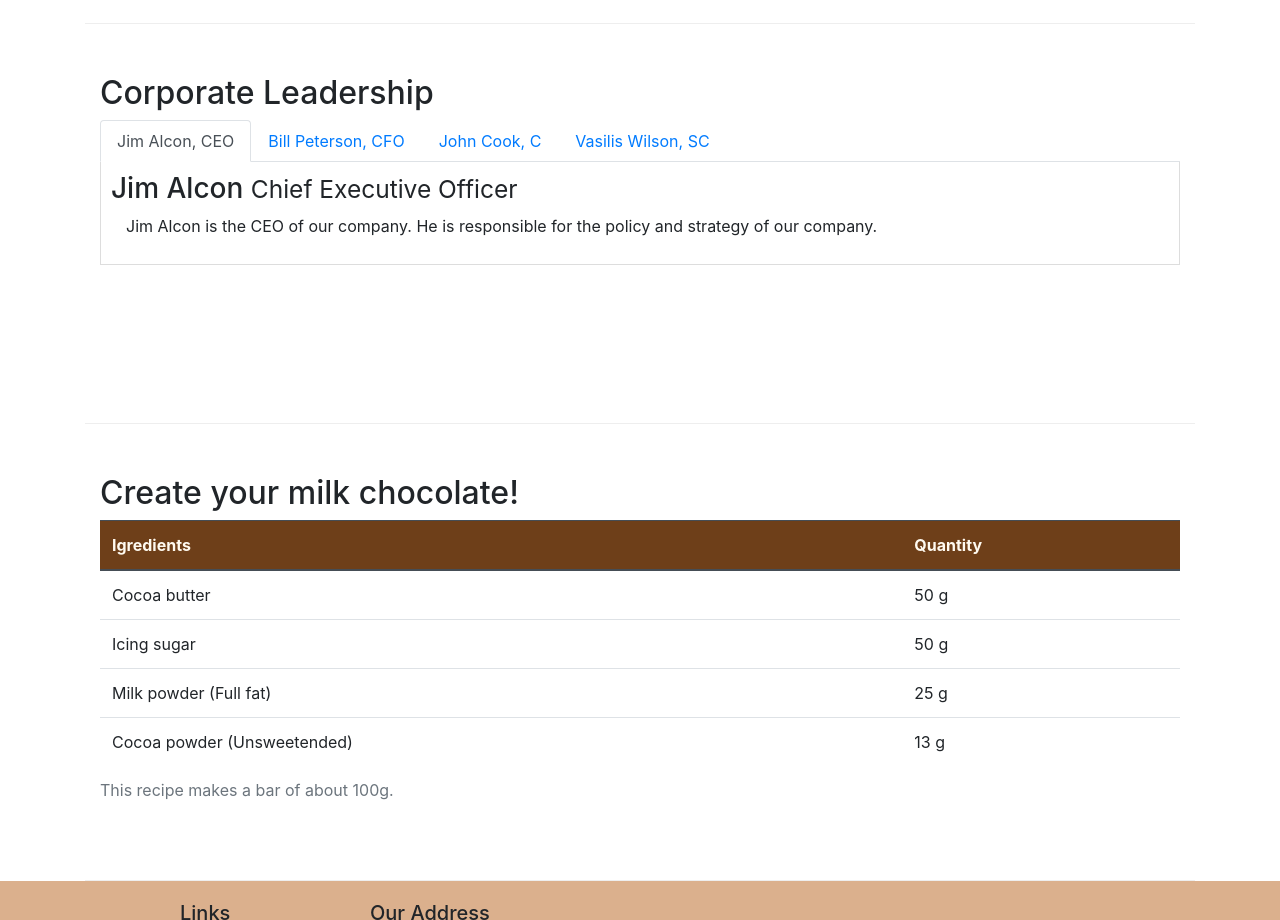
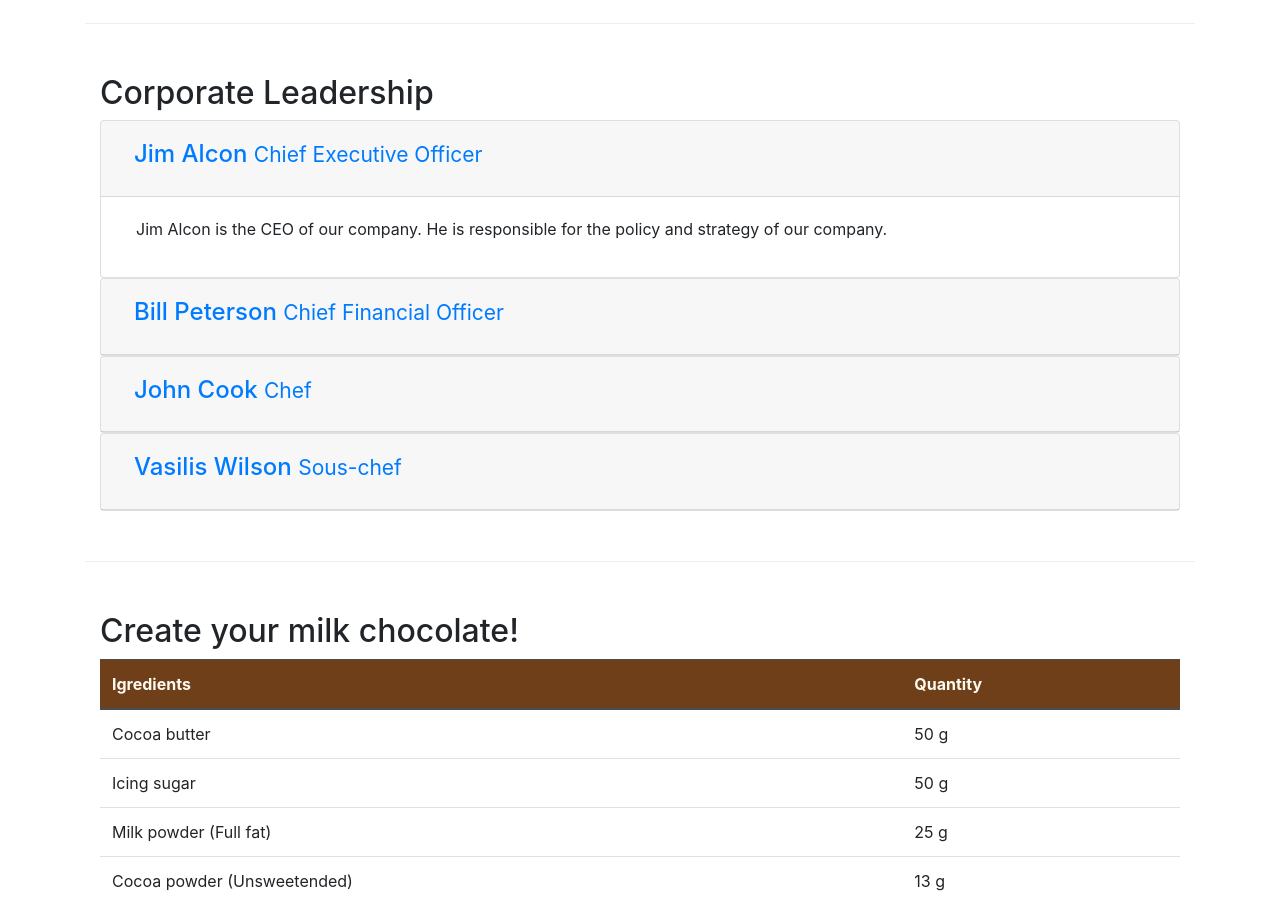
Before and after one commit to vasilis-smiris/leChocolat, a website: page aboutus.html in a window 1280 px wide. Shown: the part 820-1740 px from the top of the page. Drawn offline with nearby package versions, Linux system fonts and the light colour scheme.

Commit message:
Accordion

```diff
--- a/aboutus.html
+++ b/aboutus.html
@@ -96,7 +96,7 @@
         <div class="row row-content">
             <div class="col-12">
                 <h2>Corporate Leadership</h2>
-                <ul class="nav nav-tabs">
+                <!--<ul class="nav nav-tabs">
                     <li>
                         <a class="nav-link active" href="#tab1" role="tab" data-toggle="tab">Jim Alcon, CEO</a>
                     </li>
@@ -142,6 +142,64 @@
                             and
                             contributes his innovative
                             ideas in our products. </p>
+                    </div>
+                </div>-->
+                <div id="accordion">
+                    <div class="card">
+                        <div class="card-header" id="headingOne">
+                            <button class="btn btn-link" data-toggle="collapse" data-target="#collapseOne"
+                                aria-expanded="true" aria-controls="collapseOne">
+                                <h4>Jim Alcon <small>Chief Executive Officer </small></h4>
+                            </button>
+                        </div>
+                        <div id="collapseOne" class="collapse show" aria-labelledby="headingOne" data-parent="#accordion">
+                            <div class="card-body">
+                                <p class="col d-none d-sm-block">Jim Alcon is the CEO of our company. He is responsible
+                                    for the policy and strategy of our company. </p>
+                            </div>
+                        </div>
+                    </div>
+                    <div class="card">
+                        <div class="card-header" id="headingTwo">
+                            <button class="btn btn-link collapsed" data-toggle="collapse" data-target="#collapseTwo"
+                                aria-expanded="false" aria-controls="collapseTwo">
+                                <h4>Bill Peterson <small>Chief Financial Officer </small></h4>
+                            </button>
+                        </div>
+                        <div id="collapseTwo" class="collapse" aria-labelledby="headingTwo" data-parent="#accordion">
+                            <div class="card-body">
+                                <p class="col d-none d-sm-block">Bill Peterson is the CFO of our company. He is
+                                    responsible for all the financial decisions of our company. </p>
+                            </div>
+                        </div>
+                    </div>
+                    <div class="card">
+                        <div class="card-header" id="headingThree">
+                            <button class="btn btn-link collapsed" data-toggle="collapse" data-target="#collapseThree"
+                                aria-expanded="false" aria-controls="collapseThree">
+                                <h4>John Cook <small>Chef</small></h4>
+                            </button>
+                        </div>
+                        <div id="collapseThree" class="collapse" aria-labelledby="headingThree" data-parent="#accordion">
+                            <div class="card-body">
+                                <p class="col d-none d-sm-block">Our Chef, John Cook has specialized in the production
+                                    of chocolates and he has created the receipts for our chocolates. </p>
+                            </div>
+                        </div>
+                    </div>
+                    <div class="card">
+                        <div class="card-header" id="headingFour">
+                            <button class="btn btn-link collapsed" data-toggle="collapse" data-target="#collapseFour"
+                                aria-expanded="false" aria-controls="collapseFour">
+                                <h4>Vasilis Wilson <small>Sous-chef </small></h4>
+                            </button>
+                        </div>
+                        <div id="collapseFour" class="collapse" aria-labelledby="headingFour" data-parent="#accordion">
+                            <div class="card-body">
+                                <p class="col d-none d-sm-block">Vasilis Wilson is well informed of all the current
+                                    trends in pastry and contributes his innovative ideas in our products. </p>
+                            </div>
+                        </div>
                     </div>
                 </div>
             </div>
```
